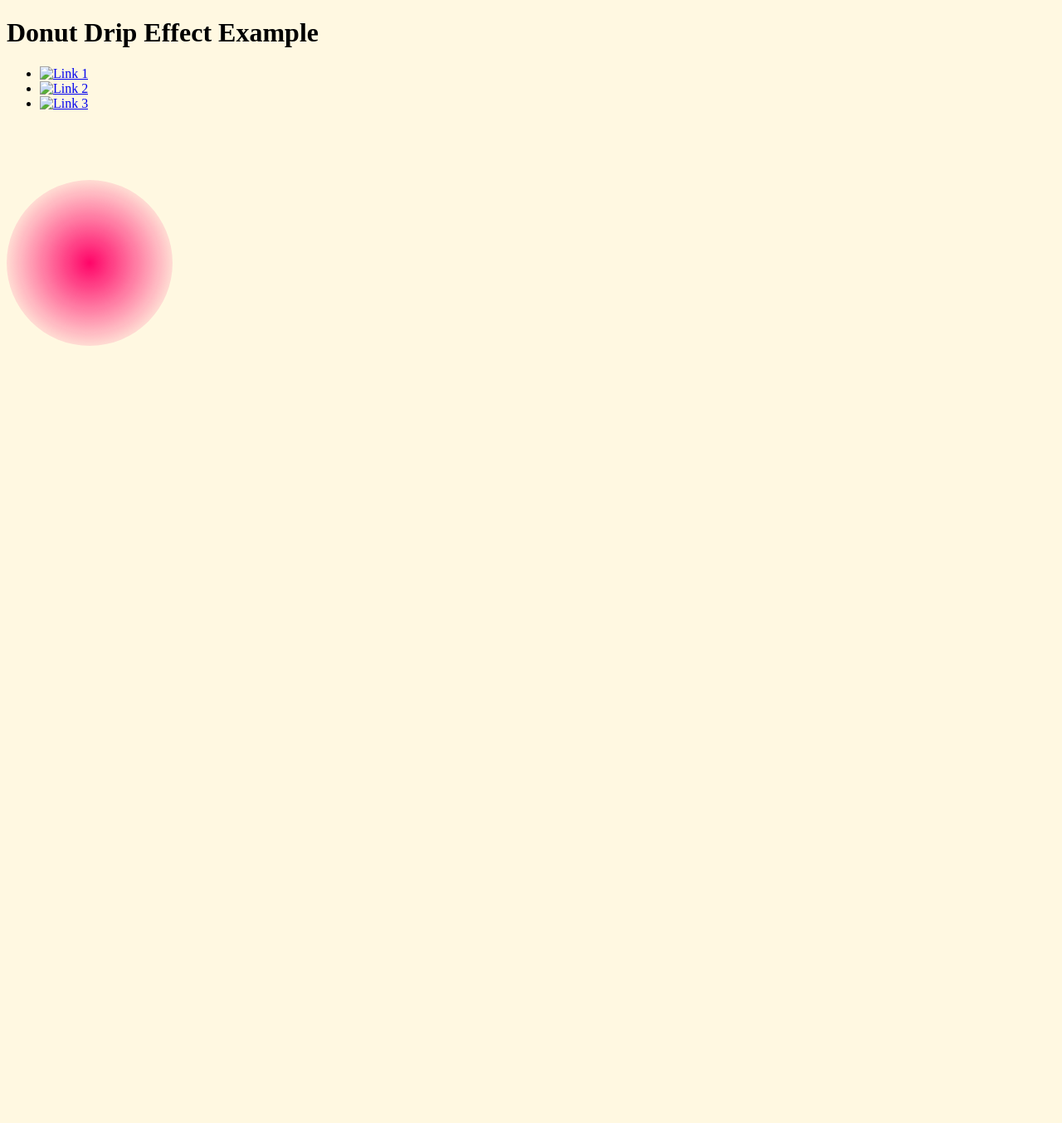
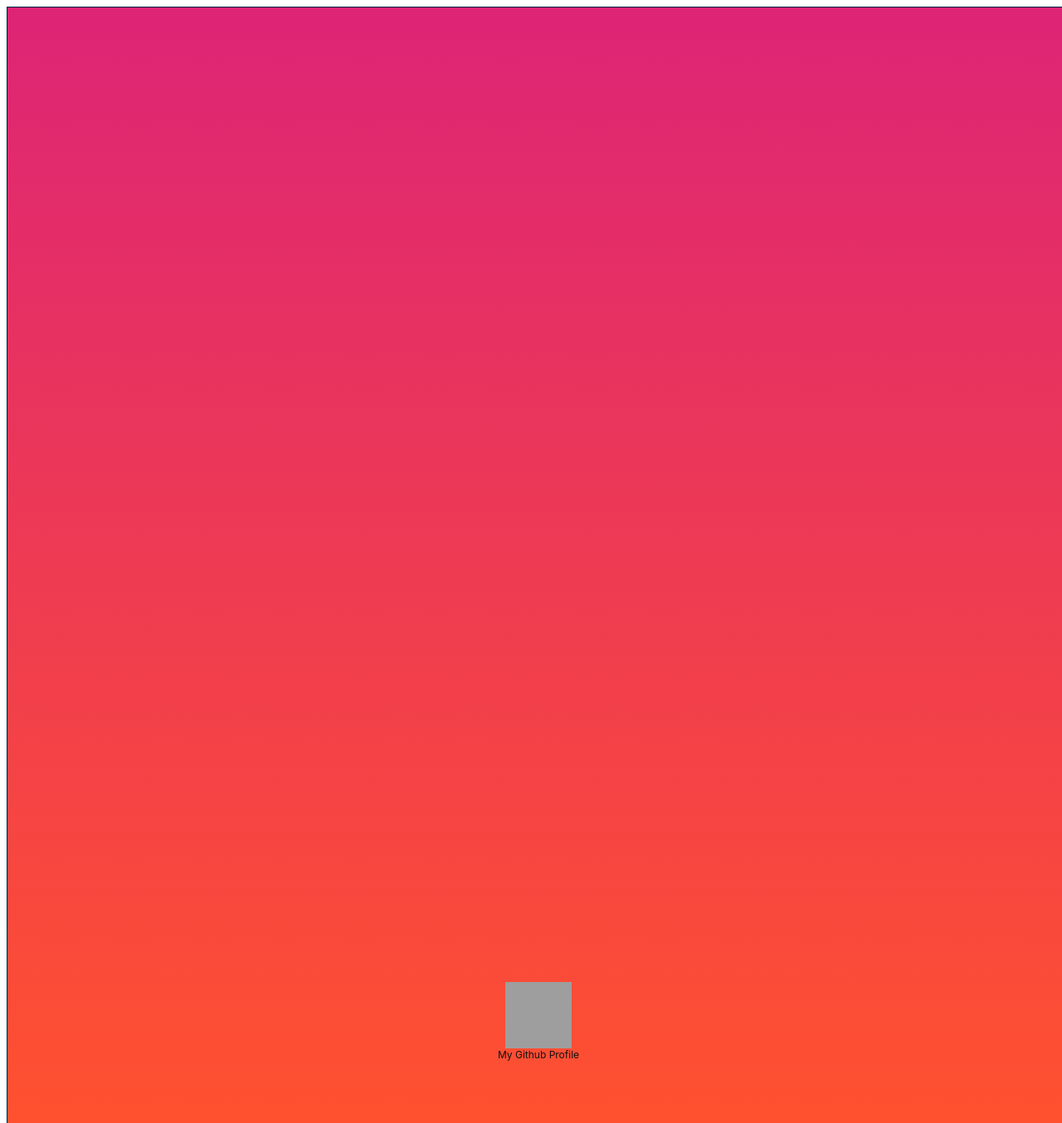
Before and after one commit to SugnaXD/funnywebsite, a plain HTML site: page index.html in a window 1280 px wide. Shown: the top 1354 px of the page at 83% size. Before the commit the page ends 800 px from the top, so only its background shows below. Drawn offline with Linux system fonts and the light colour scheme; grey boxes are pictures that could not be loaded; files whose address does not match are found by name.

Commit message:
Update index.html

```diff
--- a/index.html
+++ b/index.html
@@ -1,16 +1,4 @@
-<!DOCTYPE html>
-<html>
-<head>
-  <title>Donut Drip Effect</title>
-  <link rel="stylesheet" href="C:\Users\angus\OneDrive\Documents\Codeing\Website/style.css">
-</head>
-<body>
-  <h1>Donut Drip Effect Example</h1>
-  <div class="drip"></div>
-  <ul>
-    <li><a href="https://example.com"><img src="path/to/your/image1.jpg" alt="Link 1"></a></li>
-    <li><a href="https://example.com"><img src="path/to/your/image2.jpg" alt="Link 2"></a></li>
-    <li><a href="https://example.com"><img src="path/to/your/image3.jpg" alt="Link 3"></a></li>
-  </ul>
-</body>
-</html>
+<div style="width: 1280px; height: 720px; padding-top: 550px; padding-bottom: 75px; background: linear-gradient(180deg, #DD2476 0%, #FF512F 100%); border: 0.50px #001F3F solid; flex-direction: column; justify-content: flex-end; align-items: center; display: inline-flex">
+    <img style="width: 80px; height: 80px" src="https://imgur.com/bJ0PFQC/80x80" />
+    <div style="color: #111111; font-size: 12px; font-family: Inter; font-weight: 400; word-wrap: break-word">My Github Profile </div>
+  </div>
```
